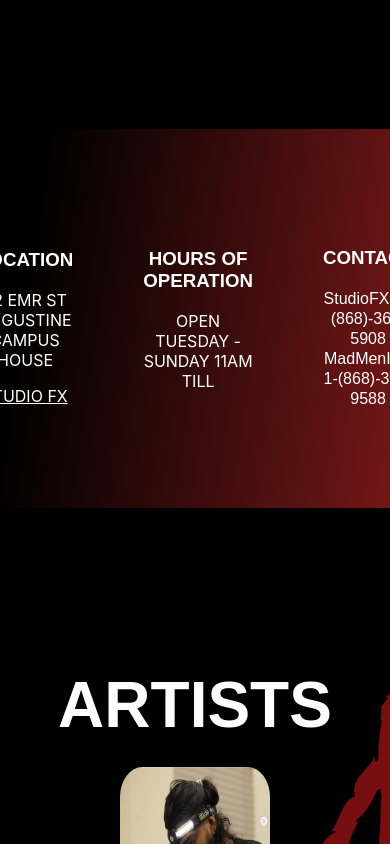
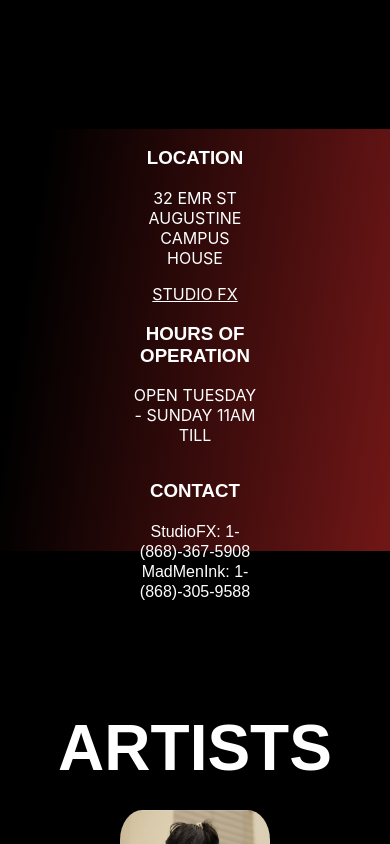
Before and after one commit to ShdowC/StudioFXWebsite, a React (Create React App) app: page / in a window 390 px wide. Shown: the part 840-1684 px from the top of the page. Built offline with nearby package versions, Linux system fonts and the light colour scheme; no server answers.

Commit message:
Responsiveness Update

```diff
--- a/src/Pages/Gallery/ShaneGallery.js
+++ b/src/Pages/Gallery/ShaneGallery.js
@@ -17,7 +17,7 @@
         async function fetchInstagramPost () {
           try{
             axios
-                .get(`https://graph.instagram.com/me/media?fields=id,media_type,media_url,caption&limit=${props.limit}&access_token=${tokenProp}`)
+                .get(`https://graph.instagram.com/me/media?fields=id,media_type,media_url,caption&limit=${props.limit}&access_token=${tokenProp.current}`)
                 .then((resp) => {
                     setFeedsData(resp.data.data)
                 })
--- a/src/components/Artists/Artist.css
+++ b/src/components/Artists/Artist.css
@@ -64,4 +64,8 @@
       grid-column-gap: 5%;
       height: 100vh;
     }
+
+    .bg_img{
+        display: none;
+    }
   }
--- a/src/components/Body/Body.css
+++ b/src/components/Body/Body.css
@@ -62,3 +62,21 @@
 h3, span{
     font-family: "Ubuntu", sans-serif;
 }
+
+@media only screen and (max-width: 700px){
+    .info{
+        display: grid;
+        justify-content: center;
+        align-items: center;
+        height: 30vh;
+        grid-template-columns: 0.5fr ;
+    }
+
+    .App-Info{
+        margin-bottom: 10rem;
+        height: 50vh;
+        background: linear-gradient(98.3deg, rgb(0, 0, 0) 10.6%, rgb(111, 22, 22) 97.7%);
+    }
+
+
+}
```
